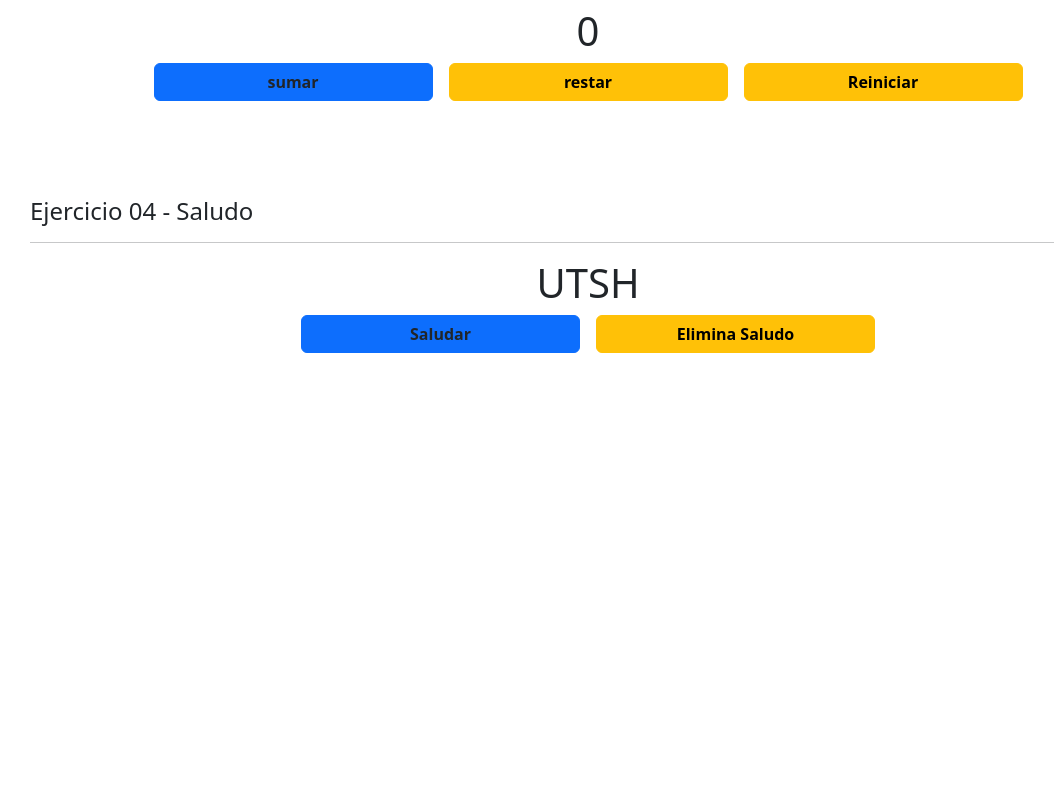
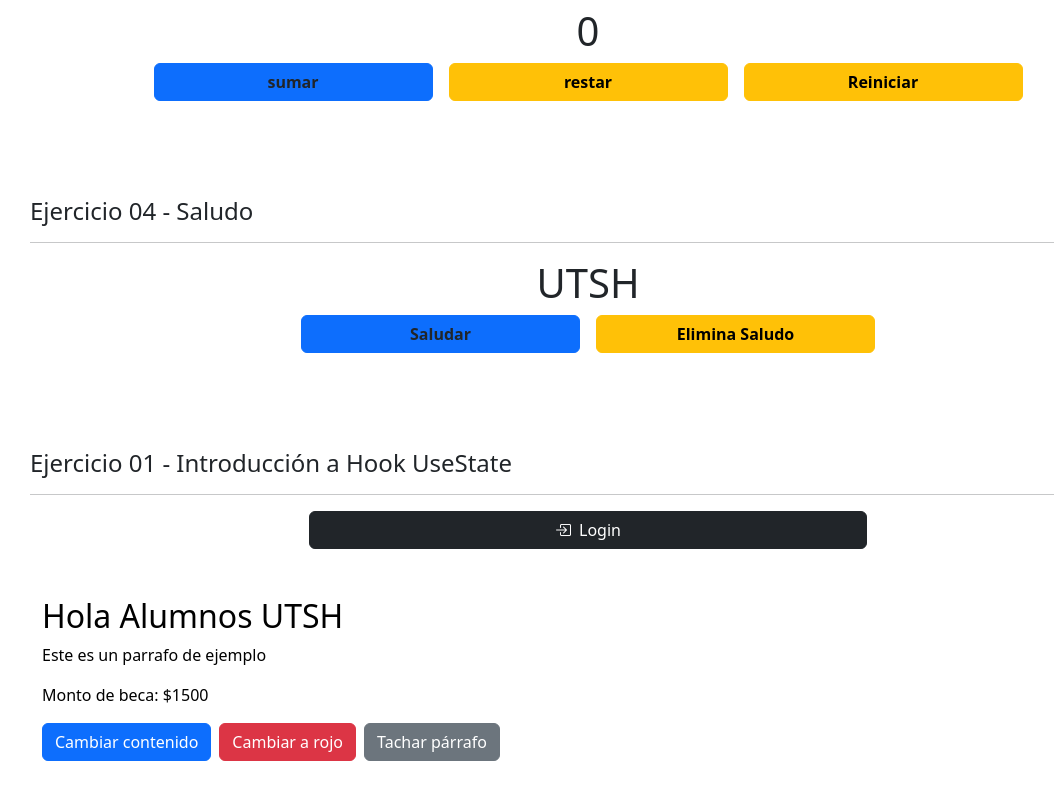
Before and after one commit to azucena123456/practica_react, a React (Vite) app: page / in a window 1280 px wide. Shown: the part 734-1534 px from the top of the page, without its empty margins (52-1106 px from the left). Before the commit the page ends 1135 px from the top, so only its background shows below. Built offline with nearby package versions, Linux system fonts and the light colour scheme.

Commit message:
Ejercicio 00

```diff
--- a/src/App.jsx
+++ b/src/App.jsx
@@ -1,14 +1,14 @@
 import { Ejercicio01 } from "./components/Ejercicio01.jsx";
 import { BotonActivar } from "./components/Utils/BotonActivar.jsx";
-import { ContenedorBotones} from "./components/Utils/ContenedorBotones.jsx";
+import { ContenedorBotones } from "./components/Utils/ContenedorBotones.jsx";
 import { Ejercicio002 } from "./components/Ejercicio002.jsx";
 import { Ejercicio03 } from "./components/Ejercicio03.jsx";
 import Ejercicio04 from "./components/Ejercicio04.jsx";
-
+import { EjercicioUseState001 } from './components/Ejercicios-002/EjercicioUseState001.jsx'; // Ejercicio que usa el hook useState
+//import { EjercicioUseState002 } from './components/Ejercicios-002/EjercicioUseState002.jsx'; // Ejercicio que usa el hook useState
+import { Ejercicio00 } from "./components/Ejercicios-002/Ejercicio00.jsx";
 
 function App() {
-
-
   return (
     <>
       <div className="container">
@@ -19,17 +19,19 @@
             </h1>
           </div>
         </div>
-    <Ejercicio01></Ejercicio01>
+          <Ejercicio01 />
           <BotonActivar></BotonActivar>
-    <ContenedorBotones></ContenedorBotones>
-    <Ejercicio002></Ejercicio002>
+          <Ejercicio002/>
+          <ContenedorBotones/>
           <Ejercicio03></Ejercicio03>
-   <Ejercicio04></Ejercicio04>
+          <Ejercicio04/>
+          <EjercicioUseState001/>
+
+          <Ejercicio00/>
+
       </div>
-    {/**Mando a llamar a mi componente externo */}
-
     </>
-  )
+  );
 }
 
-export default App
+export default App;
--- /dev/null
+++ b/src/components/Ejercicios-002/Ejercicio00.jsx
@@ -0,0 +1,48 @@
+import React, { useState } from 'react';
+
+export const Ejercicio00 = () => {
+  const [textoTitulo, setTextoTitulo] = useState('Hola Alumnos UTSH');
+  const [parrafo, setParrafo] = useState('Este es un parrafo de ejemplo');
+  const [montoBeca, setMontoBeca] = useState('1500');
+  const [colorTexto, setColorTexto] = useState('black');
+  const [tachado, setTachado] = useState(false);
+
+  const cambiarContenido = () => {
+    setTextoTitulo('Holaaaaaaaa');
+    setParrafo('Este es mi trabajo.');
+    setMontoBeca('2500');
+  };
+
+  const cambiarColor = () => {
+    setColorTexto(prevColor => (prevColor === 'red' ? 'black' : 'red'));
+  };
+
+  const toggleTachado = () => setTachado(!tachado);
+
+  return (
+    <div className="container mt-4 mb-5">
+      <h2 style={{ color: colorTexto }}>{textoTitulo}</h2>
+      <p
+        style={{
+          color: colorTexto,
+          textDecoration: tachado ? 'line-through' : 'none',
+        }}
+      >
+        {parrafo}
+      </p>
+      <p style={{ color: colorTexto }}>Monto de beca: ${montoBeca}</p>
+
+      <button className="btn btn-primary me-2" onClick={cambiarContenido}>
+        Cambiar contenido
+      </button>
+
+      <button className="btn btn-danger me-2" onClick={cambiarColor}>
+        {colorTexto === 'red' ? 'Volver a negro' : 'Cambiar a rojo'}
+      </button>
+
+      <button className="btn btn-secondary" onClick={toggleTachado}>
+        {tachado ? 'Quitar tachado' : 'Tachar párrafo'}
+      </button>
+    </div>
+  );
+};
--- /dev/null
+++ b/src/components/Ejercicios-002/EjercicioUseState001.jsx
@@ -0,0 +1,29 @@
+import { useState } from 'react';
+import { TituloEjercicio } from '../Utils/tituloEjercicio';
+
+export const EjercicioUseState001 = () => {
+  const [textoBoton, setTextoBoton] = useState('Login');
+  const [iconoBtn, setIconoBtn] = useState('bi-box-arrow-in-right');
+
+  const cambiarTextoEIconoBoton = () => {
+    setTextoBoton('Cerrar Sesión');
+    setIconoBtn('bi-box-arrow-in-left');
+  }
+
+
+  return (
+    <>
+      <TituloEjercicio tituloEjercicio ='Ejercicio 01 - Introducción a Hook UseState' />
+
+      <div className="col-12 text-center mb-5">
+        <button
+          className="btn btn-dark w-50"
+          onClick={cambiarTextoEIconoBoton}
+        >
+          <i className={`bi ${iconoBtn}`} />
+          <span className="ms-2">{textoBoton}</span>
+        </button>
+      </div>
+    </>
+  );
+}
--- /dev/null
+++ b/src/components/Ejercicios-002/EjercicioUseState002.jsx
@@ -0,0 +1,33 @@
+import { useState } from 'react';
+import { TituloEjercicio } from '../Utils/tituloEjercicio';
+
+export const EjercicioUseState002 = () => {
+  const [textoBoton, setTextoBoton] = useState('Login');
+  const [iconoBtn, setIconoBtn] = useState('bi-box-arrow-in-right');
+
+  const cambiarTextoEIconoBoton = () => {
+    if (textoBoton === 'Login') {
+      setTextoBoton('Cerrar Sesión');
+      setIconoBtn('bi-box-arrow-in-left');
+    } else {
+      setTextoBoton('Login');
+      setIconoBtn('bi-box-arrow-in-right');
+    }
+  };
+
+  return (
+    <>
+      <TituloEjercicio tituloEjercicio='Ejercicio 01 - Introducción a Hook UseState' />
+
+      <div className="col-12 text-center mb-5">
+        <button
+          className="btn btn-dark w-50"
+          onClick={cambiarTextoEIconoBoton}
+        >
+          <i className={`bi ${iconoBtn}`} />
+          <span className="ms-2">{textoBoton}</span>
+        </button>
+      </div>
+    </>
+  );
+};
--- /dev/null
+++ b/src/components/Utils/TituloEjercicio.jsx
@@ -0,0 +1,13 @@
+export const TituloEjercicio = (props) => {
+    const {tituloEjercicio} = props;
+  return (
+    <div className="row mt-4">
+      <div className="col-12">
+          <h2 className="h4 mt-4">
+           {tituloEjercicio}
+          </h2>
+          <hr />
+      </div>
+    </div>
+  )
+}
```
Lines whose indentation alone changed are shown as unchanged.
